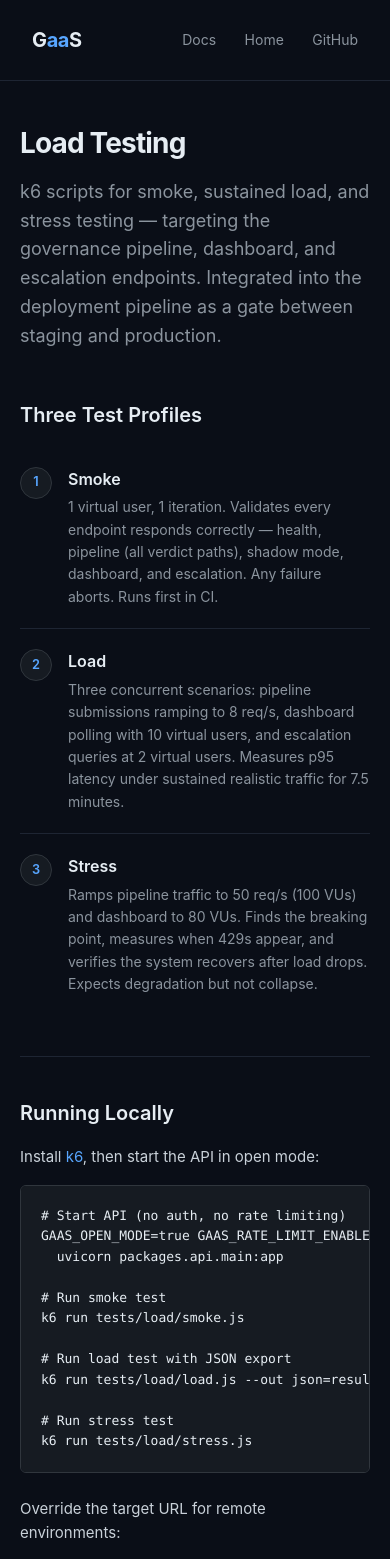
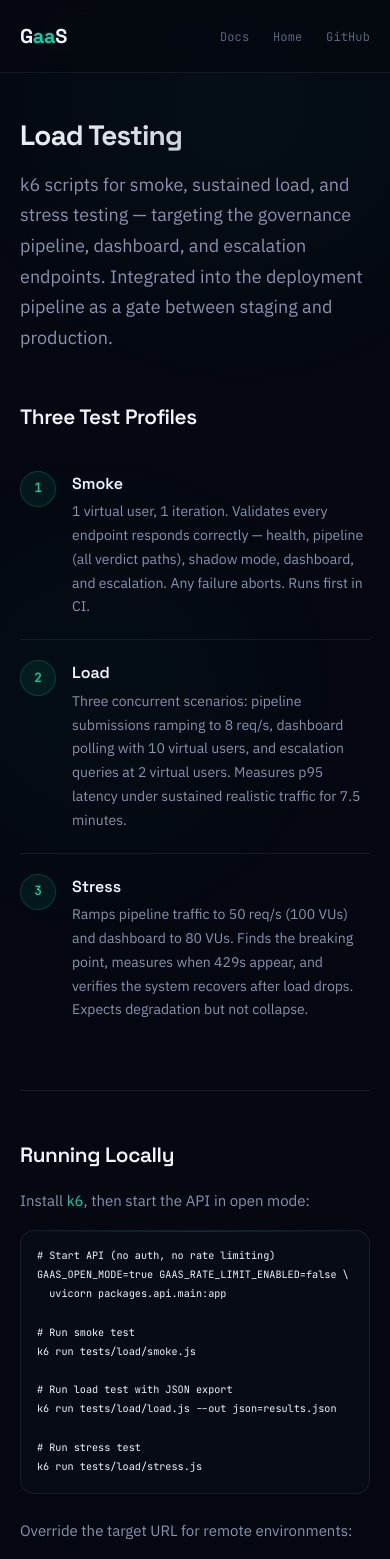
Before and after one commit to H2OmAI/gaas.to, a plain HTML site: page docs/load-testing.html in a window 390 px wide. Shown: the top 1559 px of the page. Drawn offline with Linux system fonts and the light colour scheme.

Commit message:
Restyle load-testing.html to match gaas.is brand
Apply shared style.css to the new load-testing page and fix inline
style override on its link in index.html.

Co-Authored-By: Claude Opus 4.6 <noreply@anthropic.com>

```diff
--- a/docs/load-testing.html
+++ b/docs/load-testing.html
@@ -4,212 +4,10 @@
   <meta charset="UTF-8">
   <meta name="viewport" content="width=device-width, initial-scale=1.0">
   <title>Load Testing &mdash; GaaS Documentation</title>
-  <style>
-    *, *::before, *::after { box-sizing: border-box; margin: 0; padding: 0; }
-
-    body {
-      font-family: -apple-system, BlinkMacSystemFont, "Segoe UI", Roboto, Helvetica, Arial, sans-serif;
-      background: #0a0e17;
-      color: #c9d1d9;
-      line-height: 1.6;
-      min-height: 100vh;
-    }
-
-    header {
-      border-bottom: 1px solid #1e2533;
-      padding: 1.5rem 2rem;
-      display: flex;
-      align-items: center;
-      justify-content: space-between;
-    }
-
-    header .logo {
-      font-size: 1.25rem;
-      font-weight: 700;
-      color: #e6edf3;
-      letter-spacing: -0.02em;
-      text-decoration: none;
-    }
-
-    header .logo span { color: #58a6ff; }
-
-    header nav a {
-      color: #8b949e;
-      text-decoration: none;
-      margin-left: 1.5rem;
-      font-size: 0.875rem;
-    }
-
-    header nav a:hover { color: #e6edf3; }
-
-    main {
-      max-width: 720px;
-      margin: 0 auto;
-      padding: 4rem 2rem;
-    }
-
-    h1 {
-      font-size: 2.25rem;
-      font-weight: 700;
-      color: #e6edf3;
-      margin-bottom: 0.75rem;
-      letter-spacing: -0.03em;
-    }
-
-    .subtitle {
-      font-size: 1.125rem;
-      color: #8b949e;
-      margin-bottom: 3rem;
-    }
-
-    h2 {
-      font-size: 1.25rem;
-      font-weight: 600;
-      color: #e6edf3;
-      margin-top: 2.5rem;
-      margin-bottom: 1rem;
-    }
-
-    h3 {
-      font-size: 1rem;
-      font-weight: 600;
-      color: #e6edf3;
-      margin-top: 1.5rem;
-      margin-bottom: 0.5rem;
-    }
-
-    p { margin-bottom: 1rem; font-size: 0.9375rem; }
-
-    pre {
-      background: #161b22;
-      border: 1px solid #30363d;
-      border-radius: 6px;
-      padding: 1.25rem;
-      overflow-x: auto;
-      margin-bottom: 1.5rem;
-      font-size: 0.8125rem;
-      line-height: 1.5;
-    }
-
-    code {
-      font-family: "SF Mono", "Fira Code", "Fira Mono", Menlo, Consolas, monospace;
-      color: #e6edf3;
-    }
-
-    p code, li code, td code {
-      background: #161b22;
-      padding: 0.15em 0.4em;
-      border-radius: 3px;
-      font-size: 0.85em;
-    }
-
-    ul { margin-bottom: 1rem; padding-left: 1.25rem; }
-    li { margin-bottom: 0.35rem; font-size: 0.9375rem; }
-
-    a.link { color: #58a6ff; text-decoration: none; }
-    a.link:hover { text-decoration: underline; }
-
-    .note {
-      background: #161b22;
-      border-left: 3px solid #58a6ff;
-      padding: 1rem 1.25rem;
-      margin-bottom: 1.5rem;
-      font-size: 0.875rem;
-      border-radius: 0 6px 6px 0;
-    }
-
-    .note strong { color: #58a6ff; }
-
-    .divider {
-      border: none;
-      border-top: 1px solid #1e2533;
-      margin: 2.5rem 0;
-    }
-
-    table {
-      width: 100%;
-      border-collapse: collapse;
-      margin-bottom: 1.5rem;
-      font-size: 0.8125rem;
-    }
-
-    th {
-      text-align: left;
-      padding: 0.5rem 0.75rem;
-      border-bottom: 1px solid #30363d;
-      color: #8b949e;
-      font-weight: 600;
-    }
-
-    td {
-      padding: 0.5rem 0.75rem;
-      border-bottom: 1px solid #1e2533;
-    }
-
-    .flow {
-      display: flex;
-      flex-direction: column;
-      gap: 0;
-      margin-bottom: 2rem;
-    }
-
-    .flow-step {
-      display: flex;
-      align-items: flex-start;
-      gap: 1rem;
-      padding: 1.25rem 0;
-      border-bottom: 1px solid #1e2533;
-    }
-
-    .flow-step:last-child { border-bottom: none; }
-
-    .flow-icon {
-      flex-shrink: 0;
-      width: 2rem;
-      height: 2rem;
-      border-radius: 50%;
-      background: #161b22;
-      border: 1px solid #30363d;
-      display: flex;
-      align-items: center;
-      justify-content: center;
-      font-size: 0.8rem;
-      font-weight: 600;
-      color: #58a6ff;
-    }
-
-    .flow-content h3 {
-      font-size: 1rem;
-      font-weight: 600;
-      color: #e6edf3;
-      margin-bottom: 0.25rem;
-      margin-top: 0;
-    }
-
-    .flow-content p {
-      font-size: 0.875rem;
-      color: #8b949e;
-      margin-bottom: 0;
-    }
-
-    footer {
-      max-width: 720px;
-      margin: 0 auto;
-      padding: 2rem;
-      border-top: 1px solid #1e2533;
-      font-size: 0.8rem;
-      color: #484f58;
-      text-align: center;
-    }
-
-    footer a { color: #484f58; text-decoration: none; }
-    footer a:hover { color: #8b949e; }
-
-    @media (max-width: 600px) {
-      h1 { font-size: 1.75rem; }
-      main { padding: 2.5rem 1.25rem; }
-    }
-  </style>
+  <link rel="preconnect" href="https://fonts.googleapis.com">
+  <link rel="preconnect" href="https://fonts.gstatic.com" crossorigin>
+  <link href="https://fonts.googleapis.com/css2?family=IBM+Plex+Sans:wght@400;500;600&family=JetBrains+Mono:wght@400;600;700&family=Space+Grotesk:wght@500;600;700&display=swap" rel="stylesheet">
+  <link rel="stylesheet" href="style.css">
 </head>
 <body>
   <header>
@@ -222,13 +20,13 @@
   </header>
 
   <main>
-    <h1>Load Testing</h1>
-    <p class="subtitle">
+    <h1 class="fade-in">Load Testing</h1>
+    <p class="subtitle fade-in">
       k6 scripts for smoke, sustained load, and stress testing &mdash; targeting the governance pipeline, dashboard, and escalation endpoints. Integrated into the deployment pipeline as a gate between staging and production.
     </p>
 
-    <h2>Three Test Profiles</h2>
-    <div class="flow">
+    <h2 class="fade-in">Three Test Profiles</h2>
+    <div class="flow fade-in">
       <div class="flow-step">
         <div class="flow-icon">1</div>
         <div class="flow-content">
@@ -254,7 +52,7 @@
 
     <hr class="divider">
 
-    <h2>Running Locally</h2>
+    <h2 class="fade-in">Running Locally</h2>
     <p>
       Install <a class="link" href="https://k6.io/docs/get-started/installation/">k6</a>, then start the API in open mode:
     </p>
@@ -279,7 +77,7 @@ k6 run tests/load/stress.js</code></pre>
 
     <hr class="divider">
 
-    <h2>Payload Mix</h2>
+    <h2 class="fade-in">Payload Mix</h2>
     <p>
       The load and stress tests select intents from a weighted random pool that exercises all verdict paths through the governance pipeline:
     </p>
@@ -323,7 +121,7 @@ k6 run tests/load/stress.js</code></pre>
 
     <hr class="divider">
 
-    <h2>Pass/Fail Thresholds</h2>
+    <h2 class="fade-in">Pass/Fail Thresholds</h2>
     <table>
       <tr>
         <th>Endpoint Group</th>
@@ -364,7 +162,7 @@ k6 run tests/load/stress.js</code></pre>
 
     <hr class="divider">
 
-    <h2>Custom Metrics</h2>
+    <h2 class="fade-in">Custom Metrics</h2>
     <p>
       Beyond standard k6 HTTP metrics, the load tests track governance-specific measurements:
     </p>
@@ -399,7 +197,7 @@ k6 run tests/load/stress.js</code></pre>
 
     <hr class="divider">
 
-    <h2>CI Integration</h2>
+    <h2 class="fade-in">CI Integration</h2>
     <p>
       Load tests run automatically in the deployment pipeline after staging deploy and before production. The GitHub Actions workflow:
     </p>
@@ -418,7 +216,7 @@ k6 run tests/load/stress.js</code></pre>
 
     <hr class="divider">
 
-    <h2>File Structure</h2>
+    <h2 class="fade-in">File Structure</h2>
     <pre><code>tests/load/
   config.js       &mdash; Base URL, auth, thresholds
   payloads.js     &mdash; 5 intent factories + weighted random selector
@@ -429,7 +227,7 @@ k6 run tests/load/stress.js</code></pre>
 
     <hr class="divider">
 
-    <h2>Environment Variables</h2>
+    <h2 class="fade-in">Environment Variables</h2>
     <table>
       <tr>
         <th>Variable</th>
@@ -460,7 +258,7 @@ k6 run tests/load/stress.js</code></pre>
 
     <hr class="divider">
 
-    <h2>Related Pages</h2>
+    <h2 class="fade-in">Related Pages</h2>
     <ul>
       <li><a class="link" href="observability.html">Observability &amp; Alerting</a> &mdash; Prometheus metrics that k6 results correlate with</li>
       <li><a class="link" href="intent-api.html">Intent Declaration API</a> &mdash; the pipeline endpoints under test</li>
@@ -472,5 +270,17 @@ k6 run tests/load/stress.js</code></pre>
   <footer>
     <a href="https://gaas.is">&copy; H2Om</a>
   </footer>
+
+  <script>
+    const observer = new IntersectionObserver((entries) => {
+      entries.forEach(entry => {
+        if (entry.isIntersecting) {
+          entry.target.classList.add('visible');
+          observer.unobserve(entry.target);
+        }
+      });
+    }, { threshold: 0.1 });
+    document.querySelectorAll('.fade-in').forEach(el => observer.observe(el));
+  </script>
 </body>
 </html>
```
Also changed, not shown: docs/index.html (+1 -1 lines).
